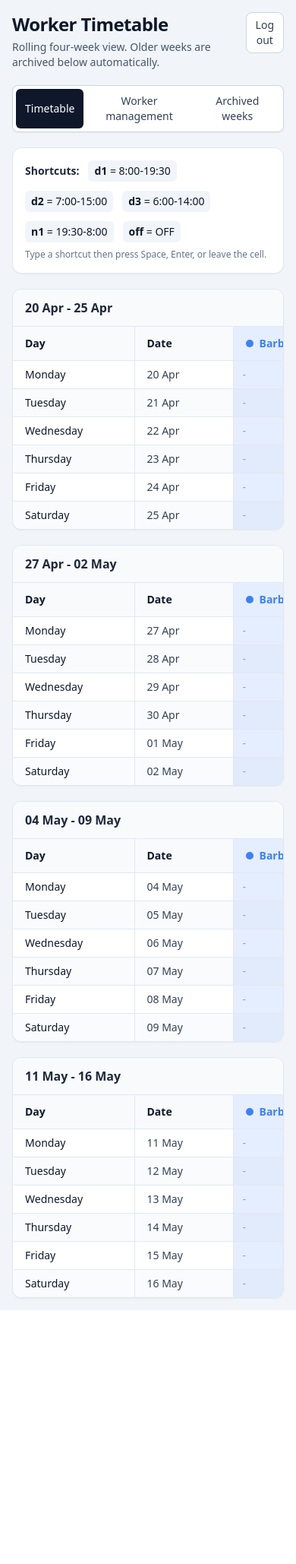
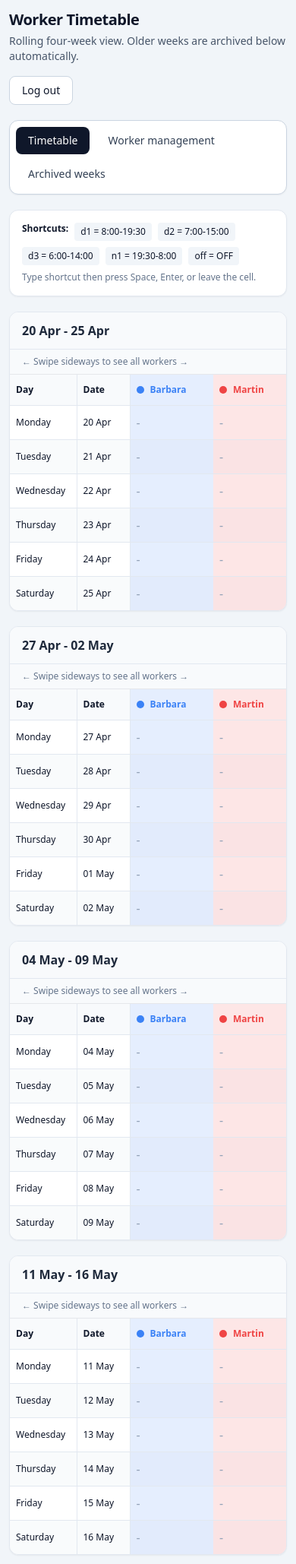
Before and after one commit to codesamu/timetable, a Flask app: page / in a window 390 px wide. Shown: the whole page at 76% size. Before the commit the page ends 1724 px from the top, so only its background shows below. Run offline with Flask 3, Linux system fonts and the light colour scheme; the visitor is signed in with stand-in values (Sample User, id 1); some libraries are stand-ins or nearby versions.

Commit message:
mobile improvement

```diff
--- a/templates/index.html
+++ b/templates/index.html
@@ -1,21 +1,66 @@
 <!doctype html>
 <html lang="en">
 <head>
-<meta charset="UTF-8" />
-<meta name="viewport" content="width=device-width, initial-scale=1.0" />
+<meta charset="UTF-8">
+<meta name="viewport" content="width=device-width,initial-scale=1.0">
 <title>Worker Timetable</title>
+
 <script src="https://cdn.tailwindcss.com"></script>
+
+<style>
+html{
+-webkit-text-size-adjust:100%;
+}
+
+input[type="text"]{
+font-size:16px; /* prevents iOS zoom */
+}
+
+.table-scroll{
+overflow-x:auto;
+overflow-y:hidden;
+-webkit-overflow-scrolling:touch;
+touch-action:pan-x;
+}
+
+@media (max-width:768px){
+
+.worker-table{
+min-width:720px;
+}
+
+.mobile-sticky-day{
+width:88px;
+min-width:88px;
+}
+
+.mobile-sticky-date{
+left:88px;
+width:70px;
+min-width:70px;
+}
+
+.worker-input{
+min-width:110px;
+}
+
+}
+</style>
 </head>
 
+
 <body class="bg-slate-100 text-slate-900">
-<main class="mx-auto max-w-7xl p-4 md:p-8">
+
+<main class="mx-auto max-w-7xl p-3 md:p-8">
 
 <header class="mb-5">
-<div class="flex items-start justify-between gap-4">
+<div class="flex flex-col gap-4 md:flex-row md:items-start md:justify-between">
+
 <div>
-<h1 class="text-2xl font-bold tracking-tight">
+<h1 class="text-xl md:text-2xl font-bold tracking-tight">
 Worker Timetable
 </h1>
+
 <p class="mt-1 text-sm text-slate-600">
 Rolling four-week view. Older weeks are archived below automatically.
 </p>
@@ -24,21 +69,24 @@ Rolling four-week view. Older weeks are archived below automatically.
 <form method="post" action="{{ url_for('logout') }}">
 <button
 type="submit"
-class="rounded-lg border border-slate-300 bg-white px-3 py-1.5 text-sm font-medium text-slate-700 hover:bg-slate-50"
+class="rounded-lg border border-slate-300 bg-white px-4 py-2 text-sm font-medium hover:bg-slate-50"
 >
 Log out
 </button>
 </form>
+
 </div>
 </header>
 
 
+
 <section class="mb-5">
-<div class="inline-flex rounded-lg border border-slate-300 bg-white p-1 shadow-sm">
+<div class="flex flex-wrap gap-2 rounded-xl border border-slate-300 bg-white p-2 shadow-sm">
+
 <button
 type="button"
 data-tab-button="timetable"
-class="rounded-md bg-slate-900 px-3 py-1.5 text-sm font-medium text-white"
+class="rounded-lg bg-slate-900 px-4 py-2 text-sm font-medium text-white"
 >
 Timetable
 </button>
@@ -46,7 +94,7 @@ Timetable
 <button
 type="button"
 data-tab-button="workers"
-class="rounded-md px-3 py-1.5 text-sm font-medium text-slate-700 hover:bg-slate-100"
+class="rounded-lg px-4 py-2 text-sm font-medium hover:bg-slate-100"
 >
 Worker management
 </button>
@@ -54,44 +102,50 @@ Worker management
 <button
 type="button"
 data-tab-button="archive"
-class="rounded-md px-3 py-1.5 text-sm font-medium text-slate-700 hover:bg-slate-100"
+class="rounded-lg px-4 py-2 text-sm font-medium hover:bg-slate-100"
 >
 Archived weeks
 </button>
+
 </div>
 </section>
 
 
-<!-- NEW SHIFT LEGEND -->
+
 <section class="mb-5 rounded-xl border border-slate-200 bg-white p-4 shadow-sm">
-<div class="flex flex-wrap items-center gap-3 text-sm">
-<span class="font-semibold text-slate-800">Shortcuts:</span>
-
-<span class="rounded-md bg-slate-100 px-2 py-1">
-<strong>d1</strong> = 8:00-19:30
+<div class="flex flex-wrap gap-2 text-xs md:text-sm">
+<span class="font-semibold">
+Shortcuts:
 </span>
 
-<span class="rounded-md bg-slate-100 px-2 py-1">
-<strong>d2</strong> = 7:00-15:00
+<span class="rounded bg-slate-100 px-2 py-1">
+d1 = 8:00-19:30
 </span>
 
-<span class="rounded-md bg-slate-100 px-2 py-1">
-<strong>d3</strong> = 6:00-14:00
+<span class="rounded bg-slate-100 px-2 py-1">
+d2 = 7:00-15:00
 </span>
 
-<span class="rounded-md bg-slate-100 px-2 py-1">
-<strong>n1</strong> = 19:30-8:00
+<span class="rounded bg-slate-100 px-2 py-1">
+d3 = 6:00-14:00
 </span>
 
-<span class="rounded-md bg-slate-100 px-2 py-1">
-<strong>off</strong> = OFF
+<span class="rounded bg-slate-100 px-2 py-1">
+n1 = 19:30-8:00
 </span>
+
+<span class="rounded bg-slate-100 px-2 py-1">
+off = OFF
+</span>
+
 </div>
 
 <p class="mt-2 text-xs text-slate-500">
-Type a shortcut then press Space, Enter, or leave the cell.
+Type shortcut then press Space, Enter, or leave the cell.
 </p>
 </section>
+
+
 
 
 <section data-tab-panel="timetable" class="grid gap-5">
@@ -100,63 +154,77 @@ Type a shortcut then press Space, Enter, or leave the cell.
 <article class="overflow-hidden rounded-xl border border-slate-200 bg-white shadow-sm">
 
 <div class="border-b border-slate-200 bg-slate-50 px-4 py-3">
-<h2 class="text-base font-semibold text-slate-800">
+<h2 class="font-semibold text-slate-800">
 {{ week.label }}
 </h2>
 </div>
 
-<div class="overflow-auto">
+<div class="md:hidden px-4 py-2 text-xs text-slate-500 bg-slate-50 border-b">
+← Swipe sideways to see all workers →
+</div>
 
-<table class="w-full min-w-[920px] border-collapse">
+<div class="table-scroll">
+
+<table class="worker-table w-full border-collapse">
 
 <thead>
 <tr>
-<th class="sticky left-0 z-20 w-[160px] min-w-[160px] border-b border-r border-slate-200 bg-slate-50 px-4 py-3 text-left text-sm font-semibold">
+
+<th class="sticky top-0 left-0 z-30 mobile-sticky-day md:w-[150px] md:min-w-[150px]
+bg-slate-50 border-b border-r border-slate-200 px-2 md:px-4 py-3 text-left text-xs md:text-sm font-semibold">
 Day
 </th>
 
-<th class="sticky left-[160px] z-20 w-[130px] min-w-[130px] border-b border-r border-slate-200 bg-slate-50 px-4 py-3 text-left text-sm font-semibold">
+<th class="sticky top-0 z-30 mobile-sticky-date md:left-[150px]
+md:w-[120px] md:min-w-[120px]
+bg-slate-50 border-b border-r border-slate-200 px-2 md:px-4 py-3 text-left text-xs md:text-sm font-semibold">
 Date
 </th>
 
 {% for worker,color in workers_with_colors %}
 <th
-class="border-b border-slate-200 px-4 py-3 text-left text-sm font-semibold"
+class="sticky top-0 z-20 min-w-[110px] md:min-w-[150px]
+border-b border-slate-200 px-2 md:px-4 py-3 text-left text-xs md:text-sm font-semibold"
 style="background-color: {{ color }}22;"
 >
-<span class="inline-flex items-center gap-2">
+<div class="flex items-center gap-2">
 <span
-class="worker-color-dot h-2.5 w-2.5 rounded-full"
-data-color="{{ color }}"
-style="background-color: {{ color }};"
+class="h-2.5 w-2.5 rounded-full"
+style="background:{{ color }}"
 ></span>
 
-<span class="worker-color-name" data-color="{{ color }}" style="color: {{ color }};">
+<span style="color:{{ color }}">
 {{ worker }}
 </span>
-</span>
+</div>
 </th>
 {% endfor %}
 
 </tr>
 </thead>
 
+
+
 <tbody>
+
 {% for row in week.rows %}
 <tr class="odd:bg-white even:bg-slate-50/50">
 
-<td class="sticky left-0 z-10 border-r border-t border-slate-200 bg-inherit px-4 py-2 text-sm font-medium">
+<td class="sticky left-0 z-20 mobile-sticky-day bg-inherit
+border-r border-t border-slate-200 px-2 md:px-4 py-2 text-xs md:text-sm font-medium">
 {{ row.day_name }}
 </td>
 
-<td class="sticky left-[160px] z-10 border-r border-t border-slate-200 bg-inherit px-4 py-2 text-sm text-slate-700">
+<td class="sticky z-20 mobile-sticky-date bg-inherit
+border-r border-t border-slate-200 px-2 md:px-4 py-2 text-xs md:text-sm">
 {{ row.date_label }}
 </td>
 
+
 {% for worker,color in workers_with_colors %}
 <td
-class="border-t border-slate-200 p-0"
-style="background-color: {{ color }}22;"
+class="border-t border-slate-200 p-0 worker-input"
+style="background-color:{{ color }}22;"
 >
 <input
 type="text"
@@ -165,7 +233,7 @@ value="{{ row['values'].get((loop.index0|string), '') }}"
 data-date="{{ row.iso_date }}"
 data-worker-index="{{ loop.index0 }}"
 aria-label="{{ week.label }} {{ row.day_name }} {{ worker }}"
-class="w-full border-0 bg-transparent px-3 py-2 text-sm outline-none placeholder:text-slate-400 focus:bg-white/70"
+class="w-full border-0 bg-transparent px-2 md:px-3 py-3 md:py-2 text-sm outline-none placeholder:text-slate-400 focus:bg-white/70"
 />
 </td>
 {% endfor %}
@@ -183,124 +251,167 @@ class="w-full border-0 bg-transparent px-3 py-2 text-sm outline-none placeholder
 </section>
 
 
-<section data-tab-panel="workers"
-class="hidden rounded-xl border border-slate-200 bg-white p-4 shadow-sm">
 
-<h2 class="text-base font-semibold text-slate-800">
+
+
+<section
+data-tab-panel="workers"
+class="hidden rounded-xl border border-slate-200 bg-white p-4 shadow-sm"
+>
+
+<h2 class="font-semibold">
 Manage workers
 </h2>
 
 <p class="mt-1 text-sm text-slate-600">
-Rename workers, add new ones, or remove unused entries.
+Rename workers, add new ones, or remove entries.
 </p>
 
-<div class="mt-3 grid gap-2">
+
+<div class="mt-4 grid gap-4">
+
 {% for worker,color in workers_with_colors %}
-<div class="flex flex-wrap items-center gap-2">
+<div class="rounded-xl border border-slate-200 p-3">
 
-<form method="post"
+<div class="flex flex-col md:flex-row gap-3">
+
+<form
+method="post"
 action="{{ url_for('rename_worker') }}"
-class="flex flex-1 items-center gap-2">
+class="flex-1 flex flex-col sm:flex-row gap-2"
+>
 <input type="hidden" name="worker_index" value="{{ loop.index0 }}">
 
 <input
 name="name"
 value="{{ worker }}"
 required
-class="w-full min-w-[220px] rounded-lg border border-slate-300 px-3 py-1.5 text-sm"
->
+class="flex-1 rounded-lg border border-slate-300 px-3 py-2 text-sm"
+/>
 
 <button
-class="rounded-lg border border-slate-300 bg-white px-3 py-1.5 text-sm"
-type="submit">
+class="rounded-lg border px-4 py-2 text-sm bg-white"
+type="submit"
+>
 Save
 </button>
+
 </form>
 
-<form method="post"
+
+<form
+method="post"
 action="{{ url_for('update_worker_color') }}"
-class="flex items-center gap-2">
+class="flex items-center gap-2"
+>
 <input type="hidden" name="worker_index" value="{{ loop.index0 }}">
 
 <input
 type="color"
 name="color"
 value="{{ color }}"
-class="h-9 w-12 rounded border border-slate-300"
->
+class="h-10 w-14 rounded border"
+/>
 
 <button
-class="rounded-lg border border-slate-300 bg-white px-3 py-1.5 text-sm"
-type="submit">
+class="rounded-lg border bg-white px-4 py-2 text-sm"
+type="submit"
+>
 Color
 </button>
+
 </form>
+
 
 <form method="post" action="{{ url_for('delete_worker') }}">
 <input type="hidden" name="worker_index" value="{{ loop.index0 }}">
 <button
-class="rounded-lg border border-red-200 bg-red-50 px-3 py-1.5 text-sm text-red-700"
-type="submit">
+class="rounded-lg bg-red-50 border border-red-200 px-4 py-2 text-sm text-red-700"
+type="submit"
+>
 Delete
 </button>
 </form>
 
 </div>
+</div>
 {% endfor %}
+
 </div>
+
+
 
 <form
 method="post"
 action="{{ url_for('add_worker') }}"
-class="mt-4 flex flex-wrap items-center gap-2">
+class="mt-6 flex flex-col sm:flex-row gap-2"
+>
+
 <input
 name="name"
 required
 placeholder="New worker name"
-class="w-full max-w-xs rounded-lg border border-slate-300 px-3 py-1.5 text-sm"
->
+class="flex-1 max-w-md rounded-lg border border-slate-300 px-3 py-2 text-sm"
+/>
 
 <button
 type="submit"
-class="rounded-lg bg-slate-900 px-3 py-1.5 text-sm font-medium text-white">
+class="rounded-lg bg-slate-900 px-4 py-2 text-sm font-medium text-white"
+>
 Add worker
 </button>
+
 </form>
 
 </section>
 
 
-<section data-tab-panel="archive"
-class="hidden mt-6 rounded-xl border border-slate-200 bg-white p-4 shadow-sm">
 
-<h2 class="text-base font-semibold text-slate-800">
+
+
+
+<section
+data-tab-panel="archive"
+class="hidden mt-6 rounded-xl border border-slate-200 bg-white p-4 shadow-sm"
+>
+
+<h2 class="font-semibold">
 Archived weeks
 </h2>
 
 {% if archive_weeks %}
+
 <div class="mt-4 grid gap-4">
 
 {% for week in archive_weeks %}
-<details class="overflow-hidden rounded-lg border border-slate-200">
-<summary class="cursor-pointer bg-slate-50 px-4 py-2 text-sm font-medium">
+<details class="rounded-xl overflow-hidden border border-slate-200">
+
+<summary class="cursor-pointer bg-slate-50 px-4 py-3 text-sm font-medium">
 {{ week.label }}
 </summary>
 
-<div class="overflow-auto">
-<table class="w-full min-w-[920px] border-collapse">
+<div class="md:hidden px-4 py-2 text-xs text-slate-500 border-b">
+← Swipe sideways →
+</div>
+
+<div class="table-scroll">
+
+<table class="worker-table w-full border-collapse">
 
 <thead>
 <tr>
-<th class="border-b border-r border-slate-200 px-4 py-3 text-left text-sm">
+
+<th class="border-b border-r px-3 py-3 text-left text-sm">
 Day
 </th>
-<th class="border-b border-r border-slate-200 px-4 py-3 text-left text-sm">
+
+<th class="border-b border-r px-3 py-3 text-left text-sm">
 Date
 </th>
 
 {% for worker in week.worker_names %}
 <th
-class="border-b border-slate-200 px-4 py-3 text-left text-sm"
+class="border-b px-3 py-3 text-left text-sm min-w-[120px]"
 style="background-color: {{ week.worker_colors[loop.index0] }}22;"
 >
 {{ worker }}
@@ -311,43 +422,53 @@ style="background-color: {{ week.worker_colors[loop.index0] }}22;"
 </thead>
 
 <tbody>
+
 {% for row in week.rows %}
 <tr class="odd:bg-white even:bg-slate-50/50">
-<td class="border-r border-t border-slate-200 px-4 py-2 text-sm">
+
+<td class="border-r border-t px-3 py-2 text-sm">
 {{ row.day_name }}
 </td>
-<td class="border-r border-t border-slate-200 px-4 py-2 text-sm">
+
+<td class="border-r border-t px-3 py-2 text-sm">
 {{ row.date_label }}
 </td>
 
 {% for worker in week.worker_names %}
 <td
-class="border-t border-slate-200 px-3 py-2 text-sm"
-style="background-color: {{ week.worker_colors[loop.index0] }}22;">
+class="border-t px-3 py-2 text-sm"
+style="background-color:{{ week.worker_colors[loop.index0] }}22;"
+>
 {{ row['values'].get((loop.index0|string), '') }}
 </td>
 {% endfor %}
 
 </tr>
 {% endfor %}
+
 </tbody>
+</table>
 
-</table>
 </div>
 </details>
 {% endfor %}
 
 </div>
+
 {% else %}
-<p class="mt-4 rounded-lg border border-slate-200 bg-slate-50 px-3 py-2 text-sm text-slate-600">
+
+<p class="mt-4 rounded-lg border bg-slate-50 px-3 py-2 text-sm text-slate-600">
 No archived weeks yet.
 </p>
+
 {% endif %}
 
 </section>
 
+
 </main>
 
 <script src="{{ url_for('static', filename='app.js') }}"></script>
+
 </body>
 </html>
```
